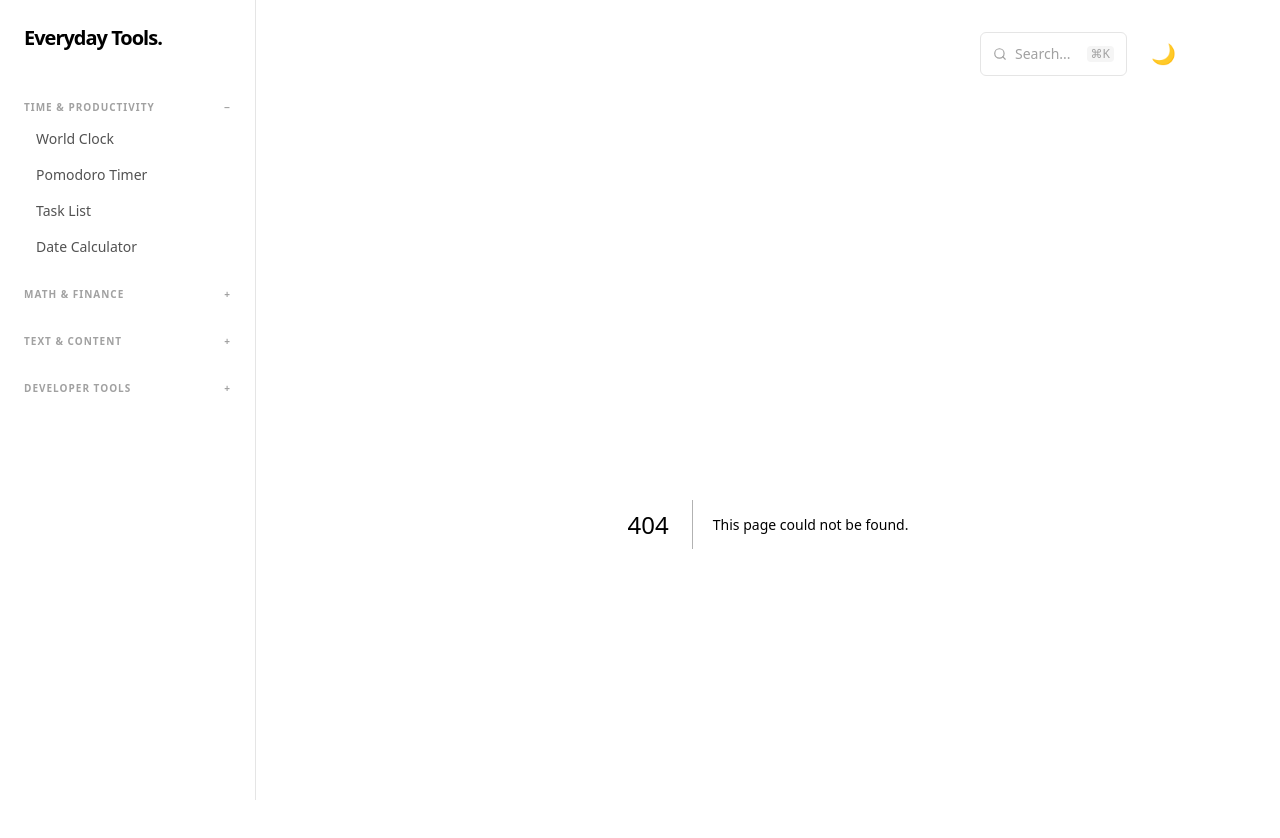
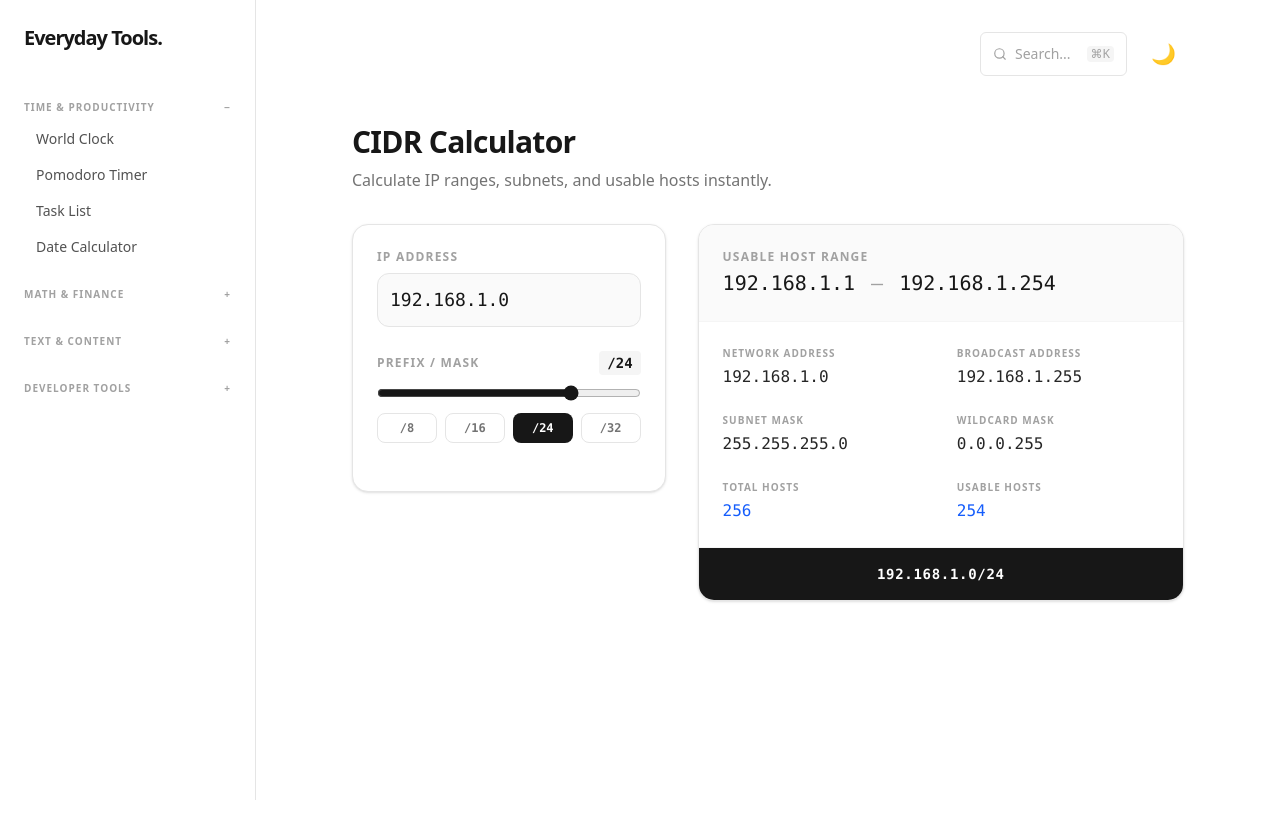
Before and after one commit to Fairfax18/everyday-tools, a Next.js app: page /dev/cidr-calculator in a window 1280 px wide. Before the commit this address had no page. Shown: the top 838 px of the page. After the commit the page ends 800 px from the top, so only its background shows below. Built offline with nearby package versions, Linux system fonts and the light colour scheme.

Commit message:
create new Features CIDR Calculator

```diff
--- /dev/null
+++ b/app/dev/cidr-calculator/page.js
@@ -0,0 +1,187 @@
+'use client';
+import { useState, useMemo } from 'react';
+import { motion, AnimatePresence } from 'framer-motion';
+
+export default function CidrCalculator() {
+  const [ip, setIp] = useState('192.168.1.0');
+  const [cidr, setCidr] = useState(24);
+
+  // --- IP Math Engine ---
+  const calculation = useMemo(() => {
+    // 1. Basic IP Validation (IPv4)
+    const ipRegex = /^(25[0-5]|2[0-4][0-9]|[01]?[0-9][0-9]?)\.(25[0-5]|2[0-4][0-9]|[01]?[0-9][0-9]?)\.(25[0-5]|2[0-4][0-9]|[01]?[0-9][0-9]?)\.(25[0-5]|2[0-4][0-9]|[01]?[0-9][0-9]?)$/;
+
+    if (!ipRegex.test(ip)) {
+      return { error: 'Invalid IPv4 Address' };
+    }
+
+    // 2. Convert IP string to 32-bit integer
+    const ipInt = ip.split('.').reduce((acc, octet) => (acc << 8) + parseInt(octet, 10), 0) >>> 0;
+
+    // 3. Calculate Mask Integer
+    const maskInt = cidr === 0 ? 0 : (~((1 << (32 - cidr)) - 1) >>> 0);
+
+    // 4. Calculate Network and Broadcast Integers
+    const networkInt = (ipInt & maskInt) >>> 0;
+    const broadcastInt = (networkInt | (~maskInt)) >>> 0;
+
+    // 5. Convert Integer back to IP string
+    const intToIp = (int) => [
+      (int >>> 24) & 255,
+      (int >>> 16) & 255,
+      (int >>> 8) & 255,
+      int & 255
+    ].join('.');
+
+    // 6. Calculate Hosts
+    const totalHosts = Math.pow(2, 32 - cidr);
+    // /32 has 1 host, /31 has 2 (point-to-point), otherwise total - 2 (network & broadcast)
+    let usableHosts = totalHosts - 2;
+    if (cidr === 32) usableHosts = 1;
+    if (cidr === 31) usableHosts = 2;
+
+    return {
+      ip: intToIp(ipInt),
+      netmask: intToIp(maskInt),
+      networkAddress: intToIp(networkInt),
+      broadcastAddress: cidr < 31 ? intToIp(broadcastInt) : 'N/A',
+      firstHost: cidr < 31 ? intToIp(networkInt + 1) : 'N/A',
+      lastHost: cidr < 31 ? intToIp(broadcastInt - 1) : 'N/A',
+      totalHosts: totalHosts.toLocaleString(),
+      usableHosts: usableHosts.toLocaleString(),
+      wildcardMask: intToIp((~maskInt) >>> 0),
+      error: null
+    };
+  }, [ip, cidr]);
+
+  const copyToClipboard = (text, label) => {
+    navigator.clipboard.writeText(text);
+    if (window.showToast) window.showToast(`${label} copied!`);
+  };
+
+  return (
+    <div className="max-w-4xl mx-auto animate-fade-in pb-12">
+      <h1 className="text-3xl font-bold tracking-tight mb-2">CIDR Calculator</h1>
+      <p className="text-neutral-500 dark:text-neutral-400 mb-8">Calculate IP ranges, subnets, and usable hosts instantly.</p>
+
+      <div className="grid lg:grid-cols-5 gap-8">
+
+        {/* Left Column: Controls */}
+        <div className="lg:col-span-2 space-y-6">
+          <div className="bg-white dark:bg-[#111] p-6 rounded-2xl border border-neutral-200 dark:border-neutral-800 shadow-sm">
+
+            {/* IP Input */}
+            <div className="mb-6">
+              <label className="block text-xs font-bold uppercase tracking-widest text-neutral-400 mb-2">IP Address</label>
+              <input
+                type="text"
+                value={ip}
+                onChange={(e) => setIp(e.target.value)}
+                placeholder="192.168.1.0"
+                className={`w-full p-3 font-mono text-lg rounded-xl border focus:outline-none focus:ring-2 focus:ring-neutral-900 dark:focus:ring-white transition ${calculation.error ? 'border-red-300 dark:border-red-900/50 bg-red-50 dark:bg-red-900/10 text-red-600 dark:text-red-400' : 'border-neutral-200 dark:border-neutral-800 bg-neutral-50 dark:bg-neutral-900 text-neutral-900 dark:text-white'}`}
+              />
+              <AnimatePresence>
+                {calculation.error && (
+                  <motion.p initial={{ opacity: 0, height: 0 }} animate={{ opacity: 1, height: 'auto' }} exit={{ opacity: 0, height: 0 }} className="text-red-500 text-xs font-bold mt-2">
+                    {calculation.error}
+                  </motion.p>
+                )}
+              </AnimatePresence>
+            </div>
+
+            {/* CIDR Slider */}
+            <div className="mb-6">
+              <div className="flex justify-between items-center mb-2">
+                <label className="block text-xs font-bold uppercase tracking-widest text-neutral-400">Prefix / Mask</label>
+                <span className="font-mono bg-neutral-100 dark:bg-neutral-800 px-2 py-0.5 rounded text-sm text-neutral-900 dark:text-white font-bold">/{cidr}</span>
+              </div>
+              <input
+                type="range" min="0" max="32"
+                value={cidr}
+                onChange={(e) => setCidr(Number(e.target.value))}
+                className="w-full cursor-pointer accent-neutral-900 dark:accent-white mb-3"
+              />
+
+              {/* Quick Select Buttons */}
+              <div className="grid grid-cols-4 gap-2">
+                {[8, 16, 24, 32].map(quickCidr => (
+                  <button
+                    key={quickCidr}
+                    onClick={() => setCidr(quickCidr)}
+                    className={`py-1.5 text-xs font-mono font-bold rounded-lg transition-colors border ${cidr === quickCidr ? 'bg-neutral-900 text-white dark:bg-white dark:text-neutral-900 border-transparent' : 'bg-transparent text-neutral-500 hover:bg-neutral-100 dark:hover:bg-neutral-800 border-neutral-200 dark:border-neutral-700'}`}
+                  >
+                    /{quickCidr}
+                  </button>
+                ))}
+              </div>
+            </div>
+
+          </div>
+        </div>
+
+        {/* Right Column: Results Dashboard */}
+        <div className="lg:col-span-3">
+          <div className="bg-white dark:bg-[#111] border border-neutral-200 dark:border-neutral-800 rounded-2xl shadow-sm overflow-hidden h-full">
+
+            {calculation.error ? (
+              <div className="h-full flex flex-col items-center justify-center p-12 text-center text-neutral-400">
+                <span className="text-4xl mb-4">⚠️</span>
+                <p className="font-medium">Enter a valid IPv4 address to see the subnet breakdown.</p>
+              </div>
+            ) : (
+              <div className="divide-y divide-neutral-100 dark:divide-neutral-800/50">
+
+                {/* Header Highlight */}
+                <div className="p-6 bg-neutral-50 dark:bg-neutral-900/30 flex justify-between items-center group">
+                  <div>
+                    <p className="text-xs font-bold uppercase tracking-widest text-neutral-400 mb-1">Usable Host Range</p>
+                    <p className="font-mono text-xl text-neutral-900 dark:text-white">{calculation.firstHost} <span className="text-neutral-400 mx-1">—</span> {calculation.lastHost}</p>
+                  </div>
+                  <button onClick={() => copyToClipboard(`${calculation.firstHost} - ${calculation.lastHost}`, 'Host Range')} className="text-xs font-bold text-neutral-900 dark:text-white bg-white dark:bg-neutral-800 border border-neutral-200 dark:border-neutral-700 px-3 py-1.5 rounded-lg hover:bg-neutral-100 dark:hover:bg-neutral-700 transition opacity-0 group-hover:opacity-100">
+                    Copy
+                  </button>
+                </div>
+
+                {/* Data Grid */}
+                <div className="p-6 grid sm:grid-cols-2 gap-x-8 gap-y-6">
+                  {[
+                    { label: 'Network Address', value: calculation.networkAddress },
+                    { label: 'Broadcast Address', value: calculation.broadcastAddress },
+                    { label: 'Subnet Mask', value: calculation.netmask },
+                    { label: 'Wildcard Mask', value: calculation.wildcardMask },
+                    { label: 'Total Hosts', value: calculation.totalHosts, isNum: true },
+                    { label: 'Usable Hosts', value: calculation.usableHosts, isNum: true },
+                  ].map((item) => (
+                    <div key={item.label} className="group flex flex-col justify-center">
+                      <div className="flex justify-between items-start mb-1">
+                        <p className="text-[10px] font-bold uppercase tracking-widest text-neutral-400">{item.label}</p>
+                        <button
+                          onClick={() => copyToClipboard(item.value, item.label)}
+                          className="opacity-0 group-hover:opacity-100 transition-opacity text-neutral-400 hover:text-neutral-900 dark:hover:text-white"
+                          title="Copy"
+                        >
+                          <svg width="14" height="14" viewBox="0 0 24 24" fill="none" stroke="currentColor" strokeWidth="2" strokeLinecap="round" strokeLinejoin="round"><rect x="9" y="9" width="13" height="13" rx="2" ry="2"></rect><path d="M5 15H4a2 2 0 0 1-2-2V4a2 2 0 0 1 2-2h9a2 2 0 0 1 2 2v1"></path></svg>
+                        </button>
+                      </div>
+                      <p className={`font-mono text-base ${item.isNum ? 'text-blue-600 dark:text-blue-400' : 'text-neutral-800 dark:text-neutral-200'}`}>
+                        {item.value}
+                      </p>
+                    </div>
+                  ))}
+                </div>
+
+                {/* Network Class / CIDR Notation Display */}
+                <div className="p-4 bg-neutral-900 dark:bg-white text-white dark:text-neutral-900 text-center text-sm font-mono tracking-wider font-bold">
+                  {calculation.networkAddress}/{cidr}
+                </div>
+
+              </div>
+            )}
+
+          </div>
+        </div>
+
+      </div>
+    </div>
+  );
+}
```
